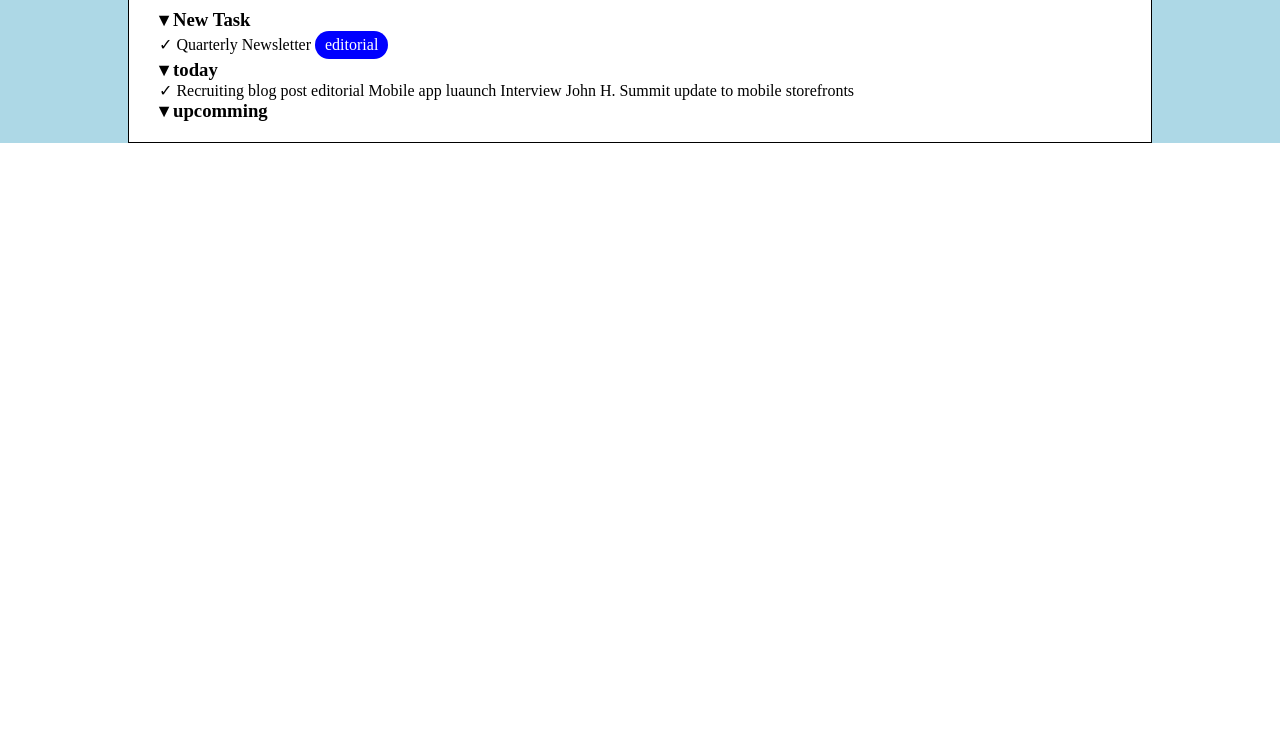
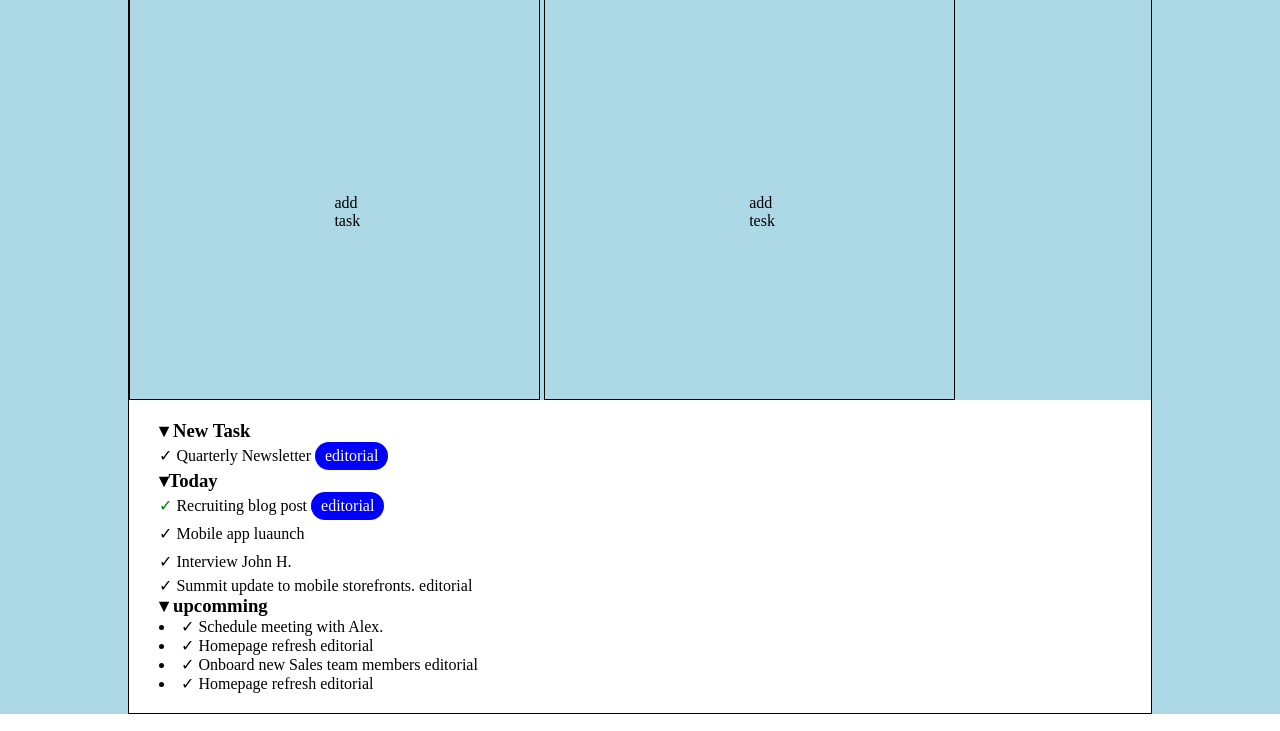
Before and after one commit to itsjohn11/html-css-toboolist, a plain HTML site: page index.html in a window 1280 px wide. Shown: the part 69-800 px from the top of the page. Drawn offline with Linux system fonts and the light colour scheme.

Commit message:
modificato

```diff
--- a/css/style.css
+++ b/css/style.css
@@ -3,6 +3,19 @@
     margin: 0;
     padding: 0;
     box-sizing: border-box;
+}
+
+.mb-10{
+    margin-bottom: 10px;
+}
+.square{
+    width: 50px;
+    height: 50px;
+    background-color:lightblue;
+    padding: 20%;
+    border: 1px solid black;
+    display: inline-block;
+    text-align: center;
 }
 
 main {
@@ -11,6 +24,20 @@ main {
 
 ul {
     list-style: none;
+}
+
+.circle {
+    background-color: white;
+    color: green;
+}
+
+.cta-button {
+    background-color: blue;
+    color: black;
+    font-weight: 600;
+    text-decoration: none;
+    padding: 16px;
+    display: inline-block;
 }
 
 .container {
@@ -33,4 +60,15 @@ ul {
 
 .editorial {
     background-color: blue;
+
 }
+
+.q1goals {
+    background-color: viola;
+
+}
+
+.recruitig {
+    background-color:green;
+
+}
--- a/index.html
+++ b/index.html
@@ -13,6 +13,8 @@
 
     <main>
         <div class="container">
+        <div class="square">add task</div>
+        <div class="square">add tesk</div>
             <section class="todos">
                 <ul class="first - list">
                     <li>
@@ -21,31 +23,57 @@
                             <li>
                                 <span>&check;</span>
                                 <span>Quarterly Newsletter</span>
-                                <span class="tag editorial">editorial</span>
+                                <span class=" tag editorial">editorial</span>
                             </li>
                         </ul>
                     </li>
                     <li>
-                        <h3>&blacktriangledown; today</h3>
+                        <h3>&blacktriangledown;Today</h3>
                         <ul>
-                            <l1>&check;</l1>
-                            <l1>Recruiting blog post</l1>
-                            <l1>editorial</l1>
-                            <l1></l1>
-                            <l1>Mobile app luaunch</l1>
-                            <l1></l1>
-                            <l1>Interview John H.</l1>
-                            <l1></l1>
-                            <l1></l1>
-                            <l1>Summit update to mobile storefronts</l1>
-                            <l1></l1>
-                            <l1></l1>
+                           <li>
+                                <span class="circle">&check;</span>
+                                <span>Recruiting blog post</span>
+                                <span class="tag editorial">editorial</span>
+                            <li>
+                                 <span>&check;</span>
+                                 <span>Mobile app luaunch</span>
+                                 <span class="tag q1goals">editorial</span>
+                            </li>
+                                 <span>&check;</span>
+                                 <span>Interview John H.</span>
+                                 <span class="tag recruiting">editorial</span>
+                            </li>
+                            <li>
+                                 <span>&check;</span>
+                                 <span>Summit update to mobile storefronts.</span>
+                                 <span class="mobile">editorial</span>
+                            </li>
                         </ul>
-                    </li>
-                    <li>
-                        <h3>&blacktriangledown; upcomming</h3>
-                    </li>
-                </ul>
+                            </li>
+                            <li>
+                                <h3>&blacktriangledown; upcomming</h3>
+                            </li>
+                        </ul>
+                            <li>
+                                <span>&check;</span>
+                                <span>Schedule meeting with Alex.</span>
+                            </li>
+                            <li>
+                                <span>&check;</span>
+                                <span>Homepage refresh</span>
+                                <span class="mobile">editorial</span>
+                            </li>
+                            <li>
+                                <span>&check;</span>
+                                <span>Onboard new Sales team members</span>
+                                <span class="mobile">editorial</span>
+                            </li>
+                            <li>
+                                <span>&check;</span>
+                                <span>Homepage refresh</span>
+                                <span class="mobile">editorial</span>
+                            </li>
+                        </ul>
             </section>
         </div>
     </main>
```
